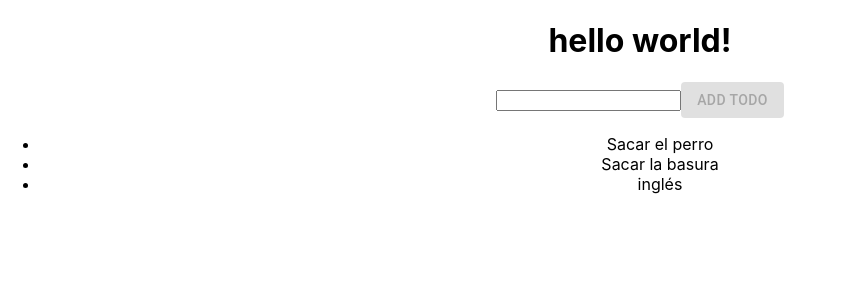
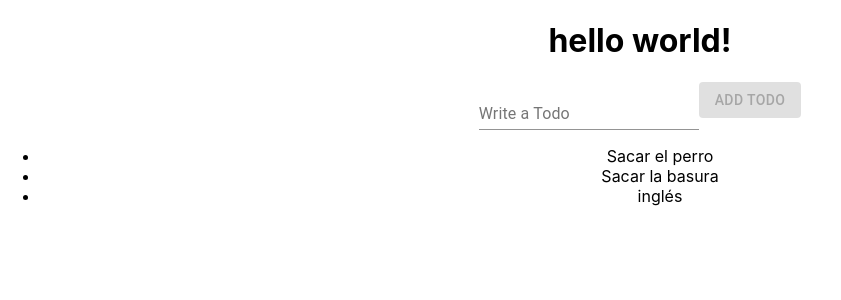
Before and after one commit to agustinpfs/todo-react-firebase-app, a React (Create React App) app: page / in a window 1280 px wide. Shown: the top 300 px of the page, without its empty margins (0-841 px from the left). Built offline with nearby package versions, Linux system fonts and the light colour scheme.

Commit message:
add material-ui FormControl

```diff
--- a/src/App.js
+++ b/src/App.js
@@ -1,6 +1,6 @@
 import './App.css';
 import React, { useState } from 'react';
-import Button from '@material-ui/core/Button';
+import { Button, FormControl, Input, InputLabel } from '@material-ui/core';
 
 
 
@@ -20,7 +20,10 @@ function App() {
     <div className="App">
       <h1>hello world!</h1>
       <form>
-        <input value={input} onChange={event => setInput(event.target.value)} />
+        <FormControl>
+          <InputLabel>Write a Todo</InputLabel>
+          <Input value={input} onChange={event => setInput(event.target.value)} />
+        </FormControl>
         <Button disabled={!input} variant="contained" color="primary" type="submit" onClick={addTodo}>
           Add TODO
         </Button>
```
Also changed, not shown: 1 other file (tests, documents, lock files or other folders).
